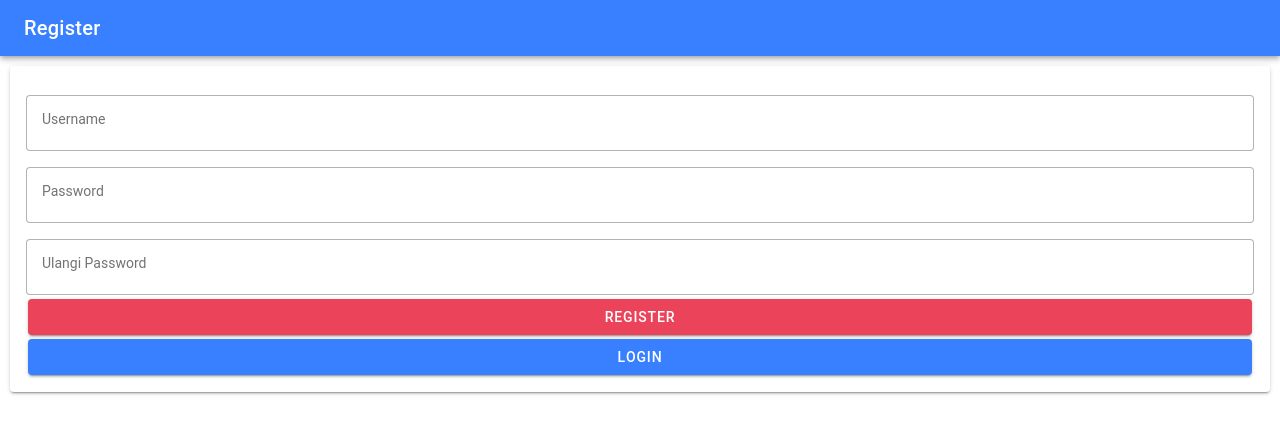
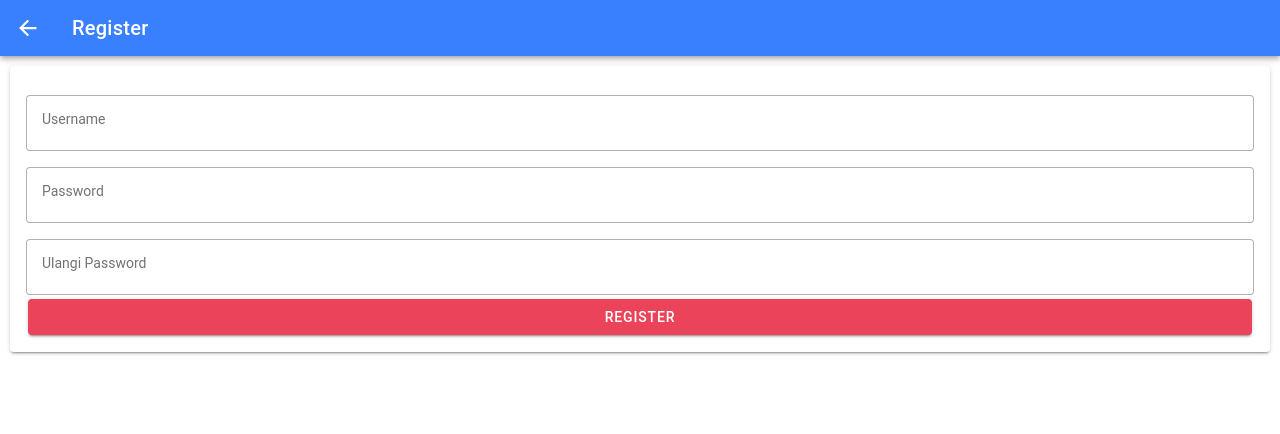
Before and after one commit to mohammadzarkasi/ion-app1, a React (Vite) app: page /register in a window 1280 px wide. Shown: the top 434 px of the page. Built offline with nearby package versions, Linux system fonts and the light colour scheme.

Commit message:
tambah default href untuk back button

```diff
--- a/src/pages/Login/Login.tsx
+++ b/src/pages/Login/Login.tsx
@@ -15,7 +15,7 @@ const LoginPage: React.FC = () => {
             <IonHeader>
                 <IonToolbar color={'primary'}>
                     <IonButtons slot="start">
-                        <IonBackButton />
+                        <IonBackButton defaultHref="/" />
                     </IonButtons>
                     <IonTitle>Login</IonTitle>
                 </IonToolbar>
@@ -25,8 +25,8 @@ const LoginPage: React.FC = () => {
                 <IonCard>
                     <IonCardContent>
                         <form onSubmit={doLogin}>
-                            <IonInput label="Username" type="text" placeholder="350xxxxxxx" fill="outline" labelPlacement="floating" className="ion-margin-top"/>
-                            <IonInput label="Password" type="password" placeholder="" fill="outline" labelPlacement="floating" className="ion-margin-top"/>
+                            <IonInput label="Username" type="text" placeholder="350xxxxxxx" fill="outline" labelPlacement="floating" className="ion-margin-top" />
+                            <IonInput label="Password" type="password" placeholder="" fill="outline" labelPlacement="floating" className="ion-margin-top" />
                             <IonButton type="submit" expand="block">Login</IonButton>
                             <IonButton type="button" expand="block" color={"danger"} routerLink="/register">Register</IonButton>
                         </form>
--- a/src/pages/Register/register.tsx
+++ b/src/pages/Register/register.tsx
@@ -12,7 +12,7 @@ const RegisterPage: React.FC = () => {
             <IonHeader>
                 <IonToolbar color={'primary'}>
                     <IonButtons slot="start">
-                        <IonBackButton />
+                        <IonBackButton defaultHref="/login" />
                     </IonButtons>
                     <IonTitle>Register</IonTitle>
                 </IonToolbar>
@@ -22,11 +22,11 @@ const RegisterPage: React.FC = () => {
                 <IonCard>
                     <IonCardContent>
                         <form onSubmit={doRegister}>
-                            <IonInput label="Username" type="text" placeholder="350xxxxxxx" fill="outline" labelPlacement="floating" className="ion-margin-top"/>
-                            <IonInput label="Password" type="password" placeholder="" fill="outline" labelPlacement="floating" className="ion-margin-top"/>
-                            <IonInput label="Ulangi Password" type="password" placeholder="" fill="outline" labelPlacement="floating" className="ion-margin-top"/>
+                            <IonInput label="Username" type="text" placeholder="350xxxxxxx" fill="outline" labelPlacement="floating" className="ion-margin-top" />
+                            <IonInput label="Password" type="password" placeholder="" fill="outline" labelPlacement="floating" className="ion-margin-top" />
+                            <IonInput label="Ulangi Password" type="password" placeholder="" fill="outline" labelPlacement="floating" className="ion-margin-top" />
                             <IonButton type="submit" expand="block" color={'danger'}>Register</IonButton>
-                            <IonButton type="button" expand="block" color={"primary"} routerLink="/login">Login</IonButton>
+                            {/* <IonButton type="button" expand="block" color={"primary"} routerLink="/login">Login</IonButton> */}
                         </form>
                     </IonCardContent>
                 </IonCard>
```
